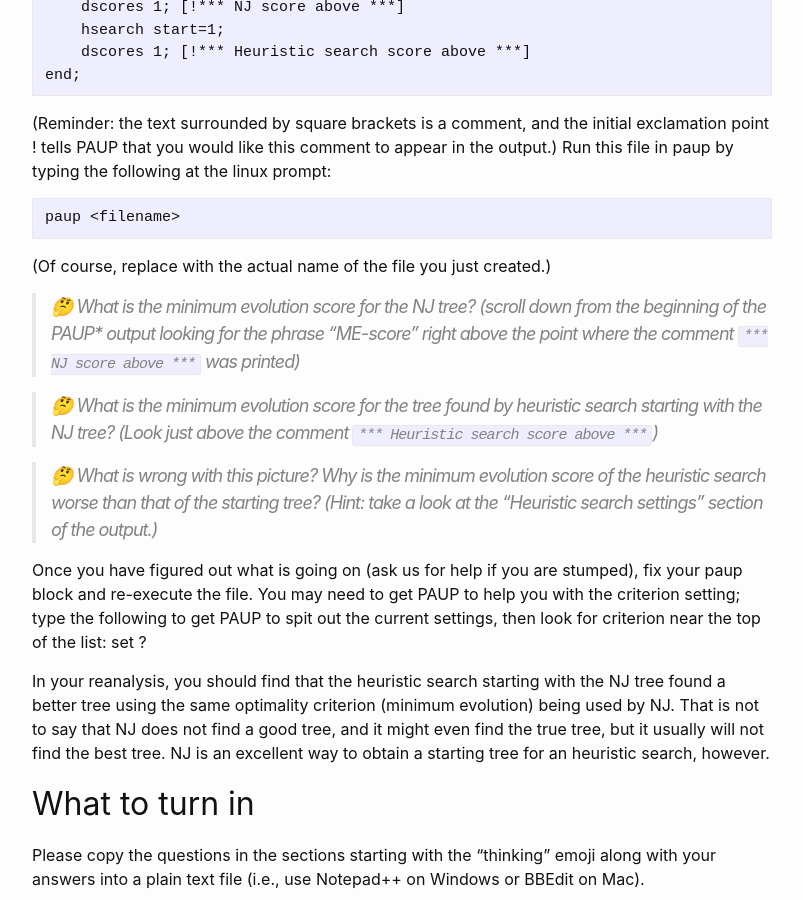
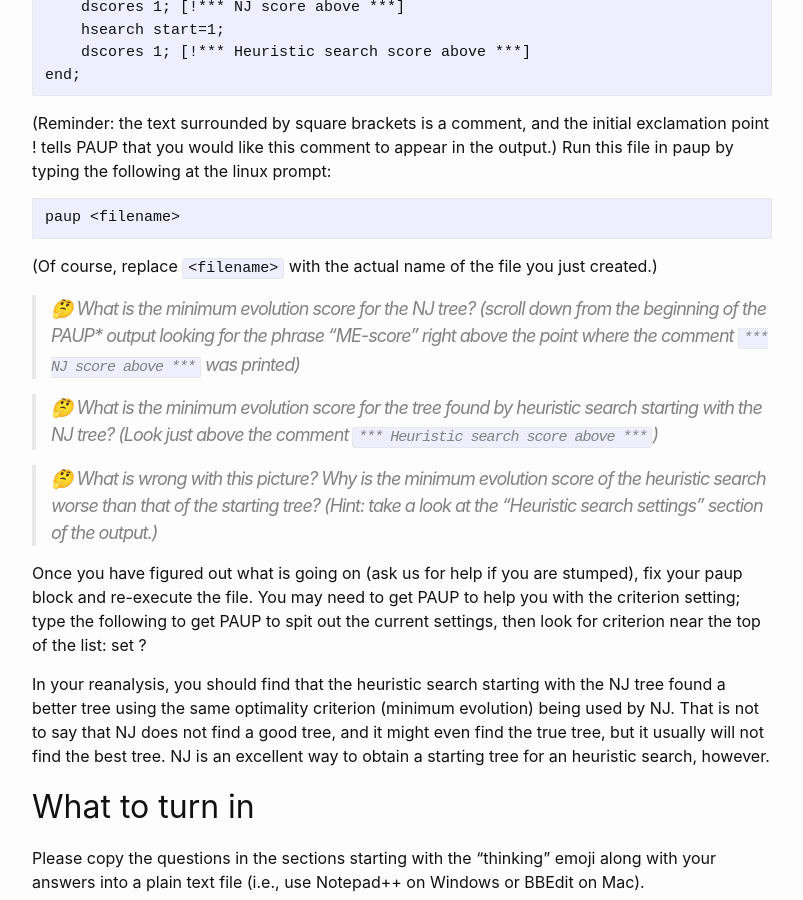
Before and after one commit to plewis/plewis.github.io, a Jekyll site: the page built from phylogenetics/searching.md, in a window 1280 px wide and 900 px high, scrolled down 6564 px. Shown: the whole window, without its empty margins (238-1041 px from the left). Built offline with Jekyll 4.4.1, drawn with Linux system fonts in a browser that asks for light colours; emoji names are drawn with the system emoji font.

Commit message:
fixed another typo

```diff
--- a/phylogenetics/searching.md
+++ b/phylogenetics/searching.md
@@ -249,7 +249,7 @@ Create a new file using nano containing the following lines. Note that we are ag
 
     paup <filename>
 
-(Of course, replace <filename> with the actual name of the file you just created.)
+(Of course, replace `<filename>` with the actual name of the file you just created.)
 
 > :thinking: What is the minimum evolution score for the NJ tree? (scroll down from the beginning of the PAUP* output looking for the phrase "ME-score" right above the point where the comment `*** NJ score above ***` was printed)
 
```
